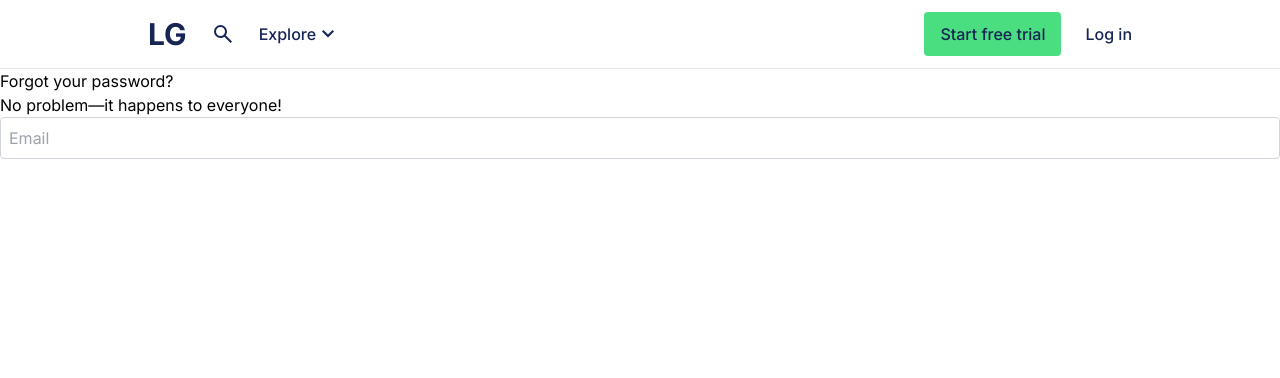
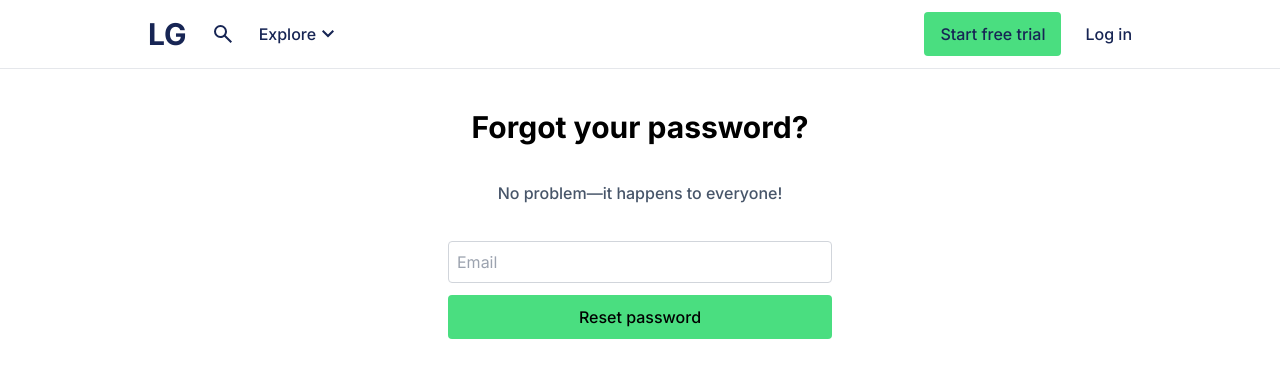
Before and after one commit to sahilansarimondal/fullsystem-auth, a Next.js app: page /forgot in a window 1280 px wide. Shown: the top 378 px of the page. Built offline with nearby package versions, Linux system fonts and the light colour scheme.

Commit message:
forgot password page created successfull

```diff
--- a/src/app/forgot/page.tsx
+++ b/src/app/forgot/page.tsx
@@ -1,21 +1,48 @@
 "use client";
 
+import Button from "@/components/ui/Button";
 import InputField from "@/components/ui/InputField";
-import React, { useState } from "react";
+import React, { FormEvent, useState } from "react";
 
 const ForgotPassword = () => {
   const [email, setEmail] = useState("");
+  const [emailError, setEmailError] = useState(false);
+
+  const handleSubmit = (e: FormEvent<HTMLFormElement>) => {
+    e.preventDefault();
+    console.log({ email: email });
+    if (!email.trim()) {
+      setEmailError(true);
+    } else {
+      setEmailError(false);
+    }
+  };
   return (
-    <div>
-      <h2>Forgot your password?</h2>
-      <p>No problem—it happens to everyone!</p>
+    <div className="flex flex-col gap-3 justify-center items-center p-4">
+      <h2 className=" font-bold text-3xl p-6">
+        Forgot your password?
+      </h2>
+      <p className=" text-slate-600 pb-6 font-medium">
+        No problem—it happens to everyone!
+      </p>
+      <form
+        onSubmit={handleSubmit}
+        className="flex flex-col gap-3  min-w-full md:min-w-96"
+      >
         <InputField
           type="email"
           label="Email"
           placeholder="Email"
+          error={emailError}
           value={email}
           onChange={(e) => setEmail(e.target.value)}
         />
+        <Button
+          type="submit"
+          name={"Reset password"}
+          className=" bg-green-400  hover:bg-green-500 py-2.5 px-4 "
+        />
+      </form>
     </div>
   );
 };
--- a/src/app/login/page.tsx
+++ b/src/app/login/page.tsx
@@ -6,10 +6,6 @@ import GoogleIcon from "@/components/ui/GoogleIcon";
 import SocialIcon from "@/components/ui/SocialIcon";
 import Link from "next/link";
 import React from "react";
-import {
-  FacebookLoginButton,
-  GoogleLoginButton,
-} from "react-social-login-buttons";
 
 const LoginPage = () => {
   return (
@@ -28,7 +24,7 @@ const LoginPage = () => {
       </div>
       <div className=" w-full md:max-w-96 flex flex-col gap-3 justify-center font-medium items-center">
         <SocialIcon
-          className=" bg-blue-800 text-white w-full p-1 hover:bg-blue-900"
+          className=" bg-[#3b5998] text-white w-full p-1 hover:bg-blue-900"
           type="button"
           name="Login with Facebook"
           onClick={() => console.log("facebook")}
@@ -37,7 +33,7 @@ const LoginPage = () => {
           <FacebookIcon />
         </SocialIcon>
         <SocialIcon
-          className=" bg-blue-500 text-white w-full p-1 hover:bg-blue-400"
+          className=" bg-[#4285F4] text-white w-full p-1 hover:bg-blue-400"
           type="button"
           name="Login with Google"
           onClick={() => console.log("google")}
--- a/src/app/page.tsx
+++ b/src/app/page.tsx
@@ -1,7 +1,9 @@
-import Image from "next/image";
-
 export default function Home() {
   return (
-    <main className="flex min-h-screen flex-col items-center justify-between p-24"></main>
+    <main className="flex min-h-screen flex-col items-center justify-between p-24">
+      <h2 className="text-3xl font-medium">
+        This is Your Home page
+      </h2>
+    </main>
   );
 }
--- a/src/app/signup/page.tsx
+++ b/src/app/signup/page.tsx
@@ -6,10 +6,6 @@ import GoogleIcon from "@/components/ui/GoogleIcon";
 import SocialIcon from "@/components/ui/SocialIcon";
 import Link from "next/link";
 import React from "react";
-import {
-  FacebookLoginButton,
-  GoogleLoginButton,
-} from "react-social-login-buttons";
 
 const page = () => {
   return (
@@ -30,7 +26,7 @@ const page = () => {
       </div>
       <div className=" w-full md:max-w-96 flex flex-col gap-3 justify-center font-medium items-center">
         <SocialIcon
-          className=" bg-blue-800 text-white w-full p-1 hover:bg-blue-900"
+          className=" bg-[#3b5998] text-white w-full p-1 hover:bg-blue-900"
           type="button"
           name="Login with Facebook"
           onClick={() => console.log("facebook")}
@@ -39,7 +35,7 @@ const page = () => {
           <FacebookIcon />
         </SocialIcon>
         <SocialIcon
-          className=" bg-blue-500 text-white w-full p-1 hover:bg-blue-400"
+          className=" bg-[#4285F4] text-white w-full p-1 hover:bg-blue-400"
           type="button"
           name="Login with Google"
           onClick={() => console.log("google")}
```
Lines whose indentation alone changed are shown as unchanged.
